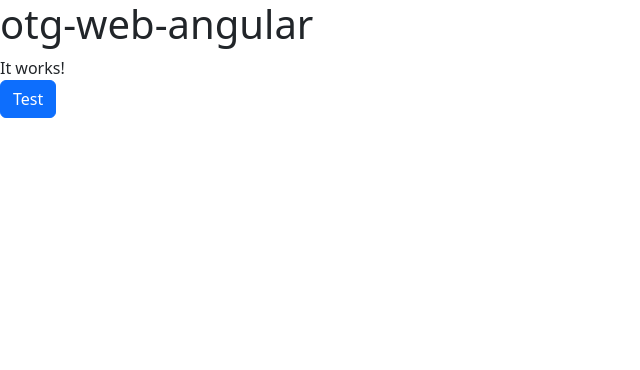
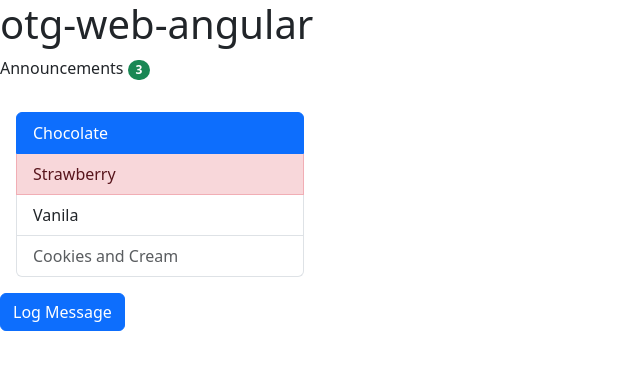
Before and after one commit to lcheunglci/web-on-the-go, an Angular app in the folder otg-web-angular/: page / in a window 1280 px wide. Shown: the top 370 px of the page, without its empty margins (0-640 px from the left). Built offline with nearby package versions, Linux system fonts and the light colour scheme.

Commit message:
Add a list group

```diff
--- a/otg-web-angular/src/app/app.html
+++ b/otg-web-angular/src/app/app.html
@@ -1,3 +1,12 @@
 <h1>{{ title() }}</h1>
-<div class>It works!</div>
-<button class="btn btn-primary" type="button">Test</button>
+<p>
+  Announcements
+  <span class="badge bg-success rounded-pill">3</span>
+</p>
+<div class="list-group col-3 p-3">
+  <a href="#" class="active list-group-item list-group-item-action">Chocolate</a>
+  <a href="#" class="list-group-item-danger list-group-item list-group-item-action">Strawberry</a>
+  <a href="#" class="list-group-item list-group-item-action">Vanila</a>
+  <a href="#" class="disabled list-group-item list-group-item-action">Cookies and Cream</a>
+</div>
+<button class="btn btn-primary" type="button" (click)="logMessage()">Log Message</button>
--- a/otg-web-angular/src/app/app.ts
+++ b/otg-web-angular/src/app/app.ts
@@ -5,8 +5,12 @@ import { RouterOutlet } from '@angular/router';
   selector: 'app-root',
   imports: [RouterOutlet],
   templateUrl: './app.html',
-  styleUrl: './app.scss'
+  styleUrl: './app.scss',
 })
 export class App {
   protected readonly title = signal('otg-web-angular');
+
+  logMessage() {
+    console.log('App component initialized with title:', this.title());
+  }
 }
```
